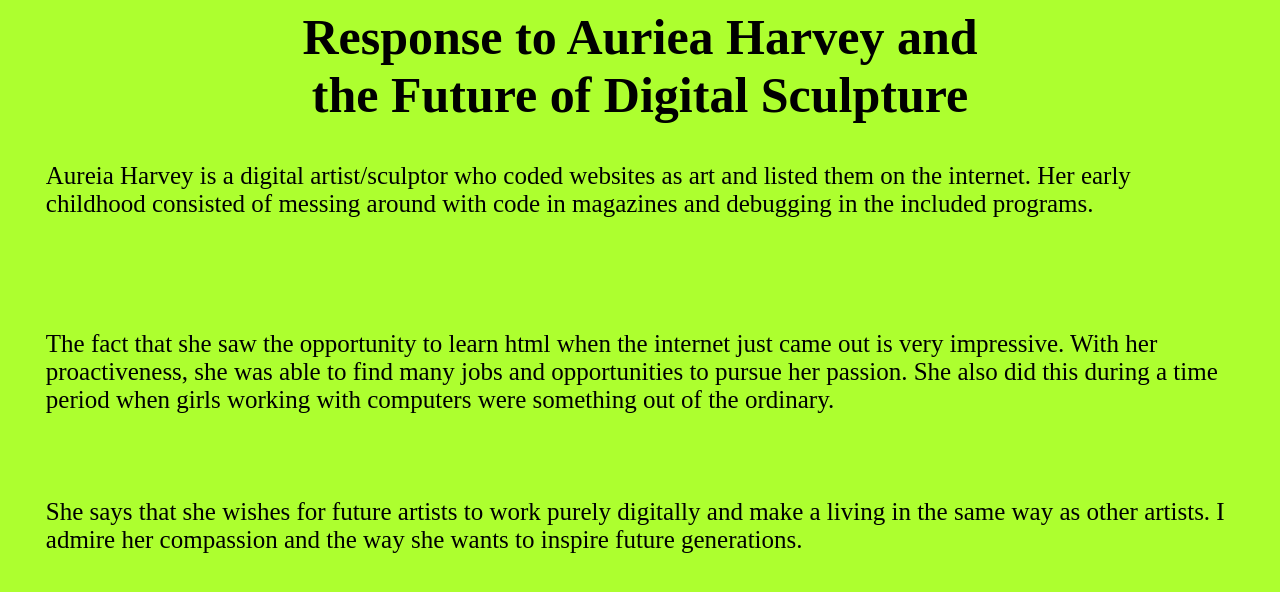
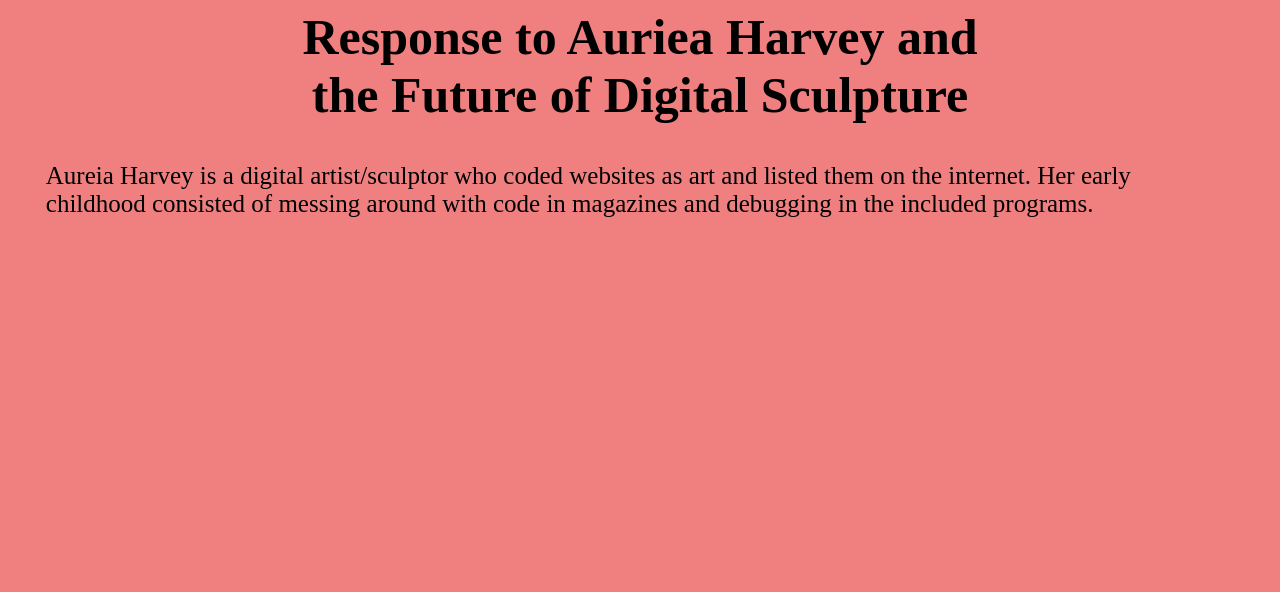
Before and after one commit to taikurachi/taikurachi.github.io, a plain HTML site: page index.html in a window 1280 px wide. Drawn offline with Linux system fonts and the light colour scheme.

Commit message:
changed main website

```diff
--- a/index.html
+++ b/index.html
@@ -3,9 +3,9 @@
     <meta charset="UTF-8">
     <meta http-equiv="X-UA-Compatible" content="IE=edge">
     <meta name="viewport" content="width=device-width, initial-scale=1.0">
-    <title>Response to Auriea Harvey and the Future of Digital Sculpture</title>
+    <title>Welcome to my Website</title>
 </head>
-<body style="background-color: greenyellow;">
+<body style="background-color: lightcoral;">
     <h1 style="text-align: center; font-size: 50px;">Response to Auriea Harvey and <br>the Future of Digital Sculpture</h1>
 
 </body>
@@ -13,9 +13,5 @@
    <br> <br> <br>
 
 
-   <br><br> The fact that she saw the opportunity to learn html when the internet just came out is very impressive. With her proactiveness, she was able to find many jobs and opportunities to pursue her passion. She also did this during a time period when girls working with computers were something out of the ordinary. <br><br>
-
-     <br><br>She says that she wishes for future artists to work purely digitally and make a living in the same way as other artists. I admire her compassion and the way she wants to inspire future generations.
-
 </p>
 </html>
```
